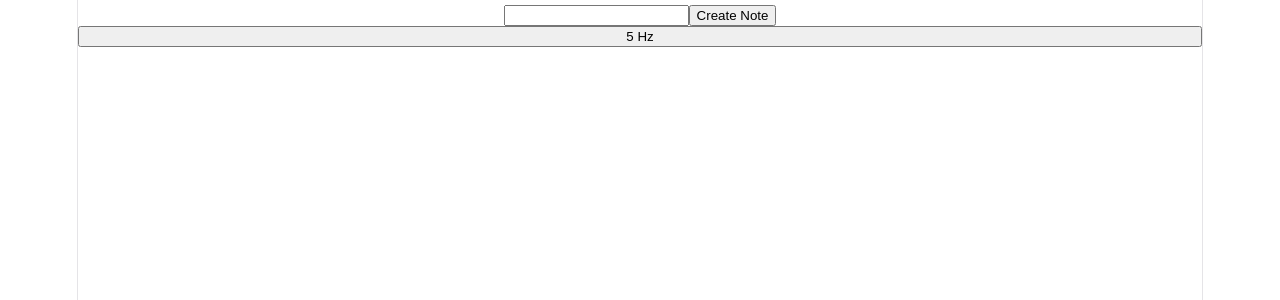
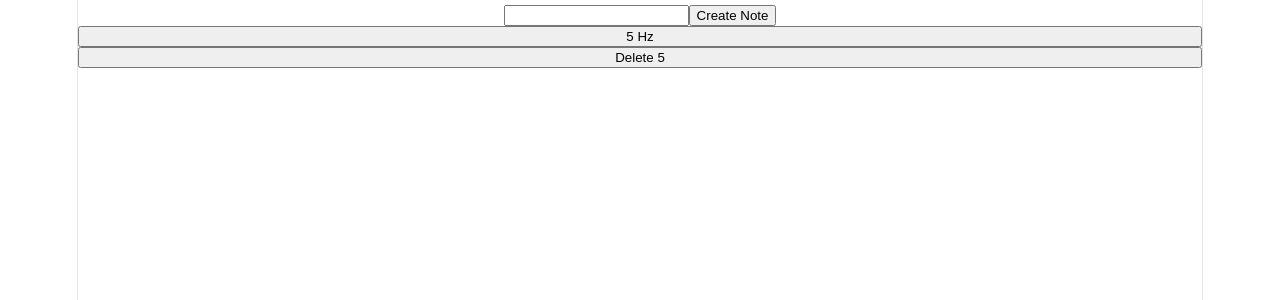
Before and after one commit to noi5e/alternatuner, a React (Vite) app: page / in a window 1280 px wide. Both pictures are taken after typing "5" into the empty fields and a click on the button "Create Note". Shown: the top 300 px of the page. Built offline with nearby package versions, Linux system fonts and the light colour scheme.

Commit message:
allow note deletion

```diff
--- a/src/App.tsx
+++ b/src/App.tsx
@@ -16,9 +16,16 @@ function App() {
     return audioContextRef.current;
   }
 
-  function NoteButton(note: Note) {
+  function NoteButton({ hertz }: Note) {
     return (
-      <button onClick={() => playNote(note.hertz)}>{note.hertz} Hz</button>
+      <>
+        <button type="button" onClick={() => playNote(hertz)}>
+          {hertz} Hz
+        </button>
+        <button type="button" onClick={() => deleteNote(hertz)}>
+          Delete {hertz}
+        </button>
+      </>
     );
   }
 
@@ -68,11 +75,15 @@ function App() {
 
     setNotes((prev) => {
       if (prev.some((note) => note.hertz === hertz)) {
-        return prev; // no change
+        return prev; // allow only unique notes
       }
 
       return [...prev, { hertz }].sort((a, b) => a.hertz - b.hertz);
     });
+  }
+
+  function deleteNote(hertzToDelete: number) {
+    setNotes((prev) => prev.filter((note) => note.hertz !== hertzToDelete));
   }
 
   return (
```
